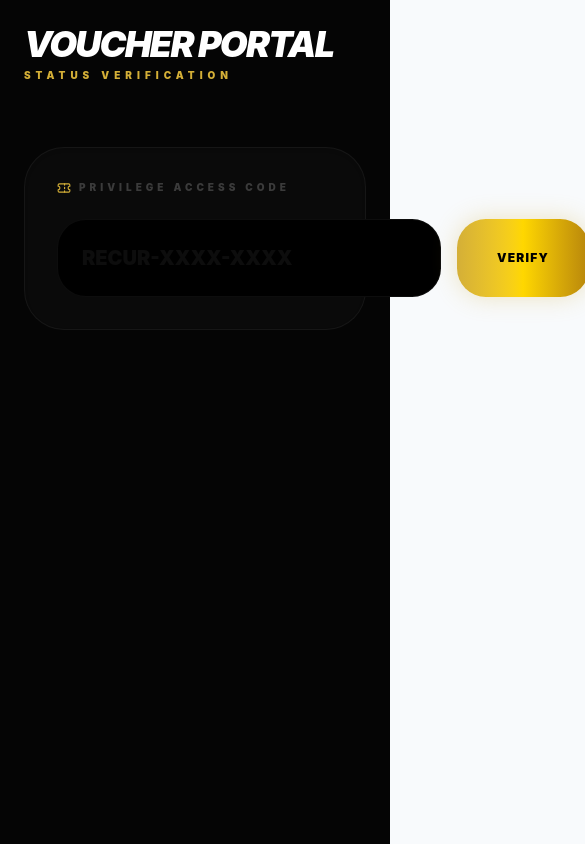
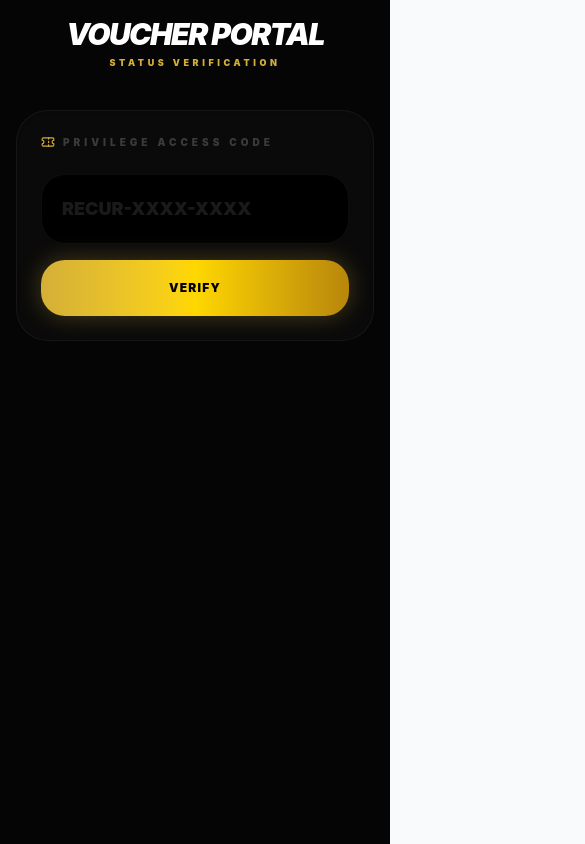
Before and after one commit to BeeAlmighty/recur-onboarding, a React (Vite) app: page /voucher in a window 390 px wide. Shown: the whole page, 585 px wide, since content can reach past the window. Built offline with nearby package versions, Linux system fonts and the light colour scheme.

Commit message:
Fixed the loyalty button

```diff
--- a/src/pages/RedemptionTerminal.tsx
+++ b/src/pages/RedemptionTerminal.tsx
@@ -82,39 +82,40 @@ export const RedemptionTerminal = () => {
   };
 
   return (
-    <div className="min-h-screen bg-[#050505] text-white p-6 md:p-12 font-sans">
+    <div className="min-h-screen bg-[#050505] text-white p-4 md:p-12 font-sans">
       <div className="max-w-3xl mx-auto">
-        <header className="mb-16">
-          <h1 className="text-4xl font-black tracking-tighter uppercase italic">
+        <header className="mb-10 md:mb-16 text-center md:text-left">
+          <h1 className="text-3xl md:text-4xl font-black tracking-tighter uppercase italic">
             Voucher Portal
           </h1>
-          <p className="text-[#D4AF37] font-black text-[10px] uppercase tracking-[0.5em] mt-1">
+          <p className="text-[#D4AF37] font-black text-[9px] md:text-[10px] uppercase tracking-[0.4em] md:tracking-[0.5em] mt-1">
             Status Verification
           </p>
         </header>
 
-        <div className="space-y-8">
-          <section className="bg-[#0A0A0A] p-8 rounded-[2.5rem] border border-white/5 shadow-inner">
+        <div className="space-y-6 md:space-y-8">
+          {/* Input Section - Made stackable on mobile */}
+          <section className="bg-[#0A0A0A] p-6 md:p-8 rounded-[2rem] md:rounded-[2.5rem] border border-white/5 shadow-inner">
             <label className="flex items-center gap-2 text-[10px] font-black text-white/20 uppercase tracking-[0.4em] mb-6">
               <Ticket
                 size={14}
                 className="text-[#D4AF37]"
-              />{" "}
+              />
               Privilege Access Code
             </label>
-            <div className="flex gap-4">
+            <div className="flex flex-col sm:flex-row gap-4">
               <input
                 type="text"
                 value={voucherCode}
                 onChange={(e) => setVoucherCode(e.target.value.toUpperCase())}
                 placeholder="RECUR-XXXX-XXXX"
-                className="flex-1 bg-black text-xl font-black p-6 rounded-[1.8rem] border border-white/5 outline-none focus:border-[#D4AF37]/40 text-white placeholder:text-white/5 uppercase"
+                className="flex-1 bg-black text-lg md:text-xl font-black p-5 md:p-6 rounded-[1.5rem] md:rounded-[1.8rem] border border-white/5 outline-none focus:border-[#D4AF37]/40 text-white placeholder:text-white/10 uppercase transition-all"
               />
               <Button
                 onClick={handleLookupVoucher}
                 variant="gold"
                 disabled={status === "LOADING"}
-                className="px-10 rounded-[1.8rem] font-black uppercase tracking-widest text-xs"
+                className="w-full sm:w-auto px-10 py-5 sm:py-0 rounded-[1.5rem] md:rounded-[1.8rem] font-black uppercase tracking-widest text-xs h-auto sm:h-auto"
               >
                 {status === "LOADING" ? (
                   <Loader2 className="animate-spin" />
@@ -125,21 +126,30 @@ export const RedemptionTerminal = () => {
             </div>
           </section>
 
+          {/* Result Card - Optimized spacing */}
           {voucherData && (
             <div
-              className={`p-8 rounded-[2.5rem] border animate-in slide-in-from-bottom-4 duration-500 ${voucherData.status === "USED" ? "bg-red-500/5 border-red-500/20" : "bg-[#D4AF37]/5 border-[#D4AF37]/20 shadow-2xl"}`}
+              className={`p-6 md:p-8 rounded-[2rem] md:rounded-[2.5rem] border animate-in slide-in-from-bottom-4 duration-500 ${
+                voucherData.status === "USED"
+                  ? "bg-red-500/5 border-red-500/20"
+                  : "bg-[#D4AF37]/5 border-[#D4AF37]/20 shadow-2xl"
+              }`}
             >
-              <div className="flex justify-between items-start mb-8">
+              <div className="flex flex-col sm:flex-row justify-between items-start gap-4 mb-8">
                 <div>
-                  <h3 className="text-2xl font-black text-white uppercase tracking-tight mb-1">
+                  <h3 className="text-xl md:text-2xl font-black text-white uppercase tracking-tight mb-1">
                     {voucherData.offer}
                   </h3>
-                  <p className="text-white/40 text-[11px] font-bold uppercase tracking-widest">
+                  <p className="text-white/40 text-[10px] md:text-[11px] font-bold uppercase tracking-widest">
                     Guest: {voucherData.customerName}
                   </p>
                 </div>
                 <div
-                  className={`px-4 py-2 rounded-full text-[9px] font-black uppercase tracking-widest ${voucherData.status === "USED" ? "bg-red-500/20 text-red-500" : "bg-[#D4AF37]/20 text-[#D4AF37]"}`}
+                  className={`px-4 py-2 rounded-full text-[9px] font-black uppercase tracking-widest self-start sm:self-auto ${
+                    voucherData.status === "USED"
+                      ? "bg-red-500/20 text-red-500"
+                      : "bg-[#D4AF37]/20 text-[#D4AF37]"
+                  }`}
                 >
                   {voucherData.status}
                 </div>
@@ -150,16 +160,16 @@ export const RedemptionTerminal = () => {
                   onClick={handleRedeemAction}
                   disabled={status === "LOADING"}
                   variant="gold"
-                  className="w-full py-8 rounded-[1.8rem] text-sm font-black uppercase tracking-[0.2em]"
+                  className="w-full py-6 md:py-8 rounded-[1.5rem] md:rounded-[1.8rem] text-sm font-black uppercase tracking-[0.2em]"
                 >
-                  <span className="flex items-center gap-3">
+                  <span className="flex items-center justify-center gap-3">
                     <Gift size={18} /> Confirm Redemption
                   </span>
                 </Button>
               ) : (
-                <div className="flex items-center justify-center gap-3 text-red-500/60 p-6 bg-red-500/5 rounded-[1.8rem] border border-red-500/10">
+                <div className="flex items-center justify-center gap-3 text-red-500/60 p-5 md:p-6 bg-red-500/5 rounded-[1.5rem] md:rounded-[1.8rem] border border-red-500/10">
                   <History size={16} />
-                  <span className="text-[10px] font-black uppercase tracking-[0.2em]">
+                  <span className="text-[10px] font-black uppercase tracking-[0.2em] text-center">
                     Already redeemed in registry
                   </span>
                 </div>
@@ -167,28 +177,35 @@ export const RedemptionTerminal = () => {
             </div>
           )}
 
+          {/* Status Messages - Multi-line support */}
           {status === "SUCCESS" && (
-            <div className="flex items-center gap-4 bg-green-500/10 text-green-500 p-6 rounded-[2rem] border border-green-500/20 animate-in zoom-in-95">
-              <CheckCircle2 size={24} />
+            <div className="flex items-start md:items-center gap-4 bg-green-500/10 text-green-500 p-5 md:p-6 rounded-[1.5rem] md:rounded-[2rem] border border-green-500/20 animate-in zoom-in-95">
+              <CheckCircle2
+                size={24}
+                className="shrink-0"
+              />
               <div className="flex flex-col">
                 <span className="text-xs font-black uppercase tracking-widest">
                   Privilege Claimed
                 </span>
-                <span className="text-[10px] font-bold opacity-70">
-                  Airtable registry successfully updated to 'USED'.
+                <span className="text-[9px] md:text-[10px] font-bold opacity-70">
+                  Airtable registry successfully updated.
                 </span>
               </div>
             </div>
           )}
 
           {status === "ERROR" && !voucherData && (
-            <div className="flex items-center gap-4 bg-red-500/10 text-red-500 p-6 rounded-[2rem] border border-red-500/20 animate-in zoom-in-95">
-              <XCircle size={24} />
+            <div className="flex items-start md:items-center gap-4 bg-red-500/10 text-red-500 p-5 md:p-6 rounded-[1.5rem] md:rounded-[2rem] border border-red-500/20 animate-in zoom-in-95">
+              <XCircle
+                size={24}
+                className="shrink-0"
+              />
               <div className="flex flex-col">
                 <span className="text-xs font-black uppercase tracking-widest">
                   Invalid Entry
                 </span>
-                <span className="text-[10px] font-bold opacity-70">
+                <span className="text-[9px] md:text-[10px] font-bold opacity-70">
                   {errorMessage}
                 </span>
               </div>
```
